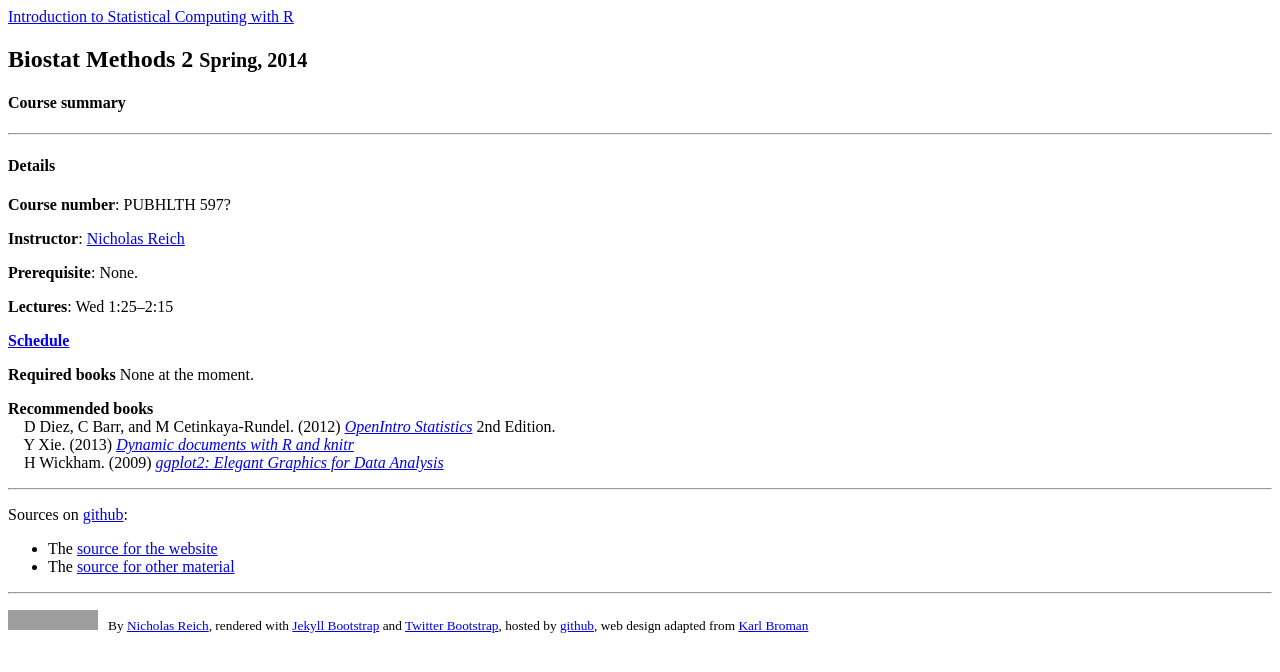
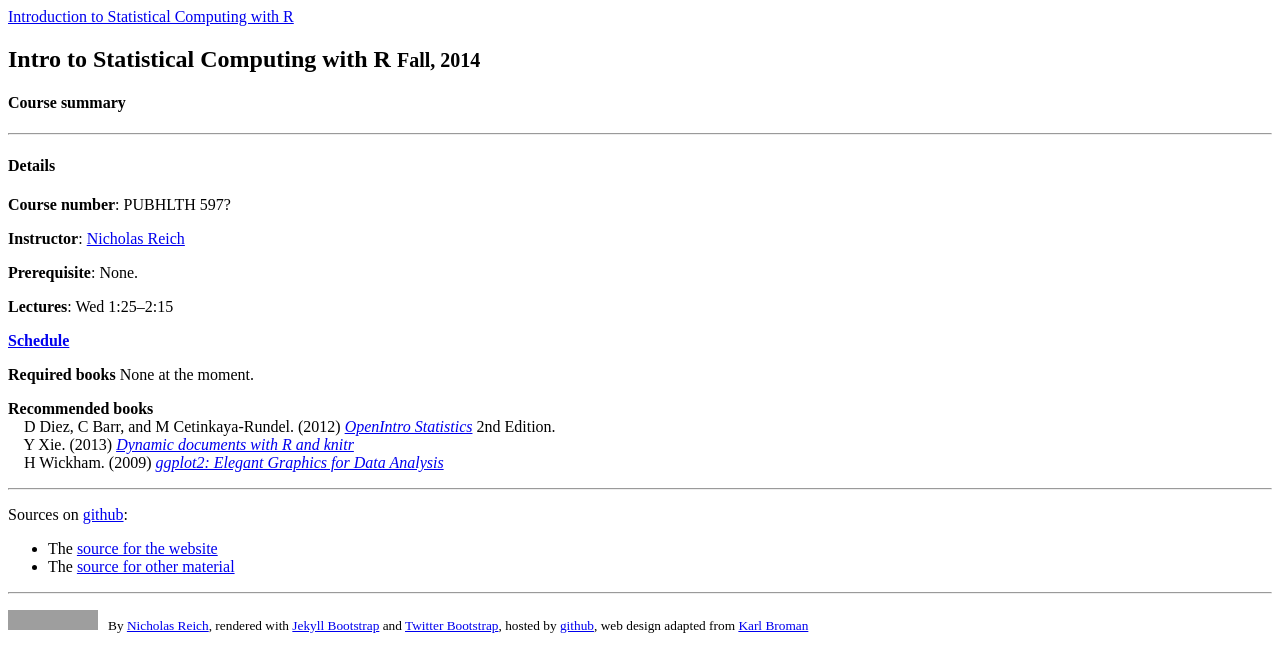
Before and after one commit to nickreich/statComp2014, a Jekyll site: the page built from index.md, in a window 1280 px wide. Shown: the top 672 px of the page. Built offline with Jekyll 4.4.1, drawn with Linux system fonts in a browser that asks for light colours; grey boxes are pictures that could not be loaded.

Commit message:
updating index.

```diff
--- a/index.md
+++ b/index.md
@@ -1,7 +1,7 @@
 ---
 layout: page
-title: Biostat Methods 2
-tagline: Spring, 2014
+title: Intro to Statistical Computing with R
+tagline: Fall, 2014
 ---
 
 
```
